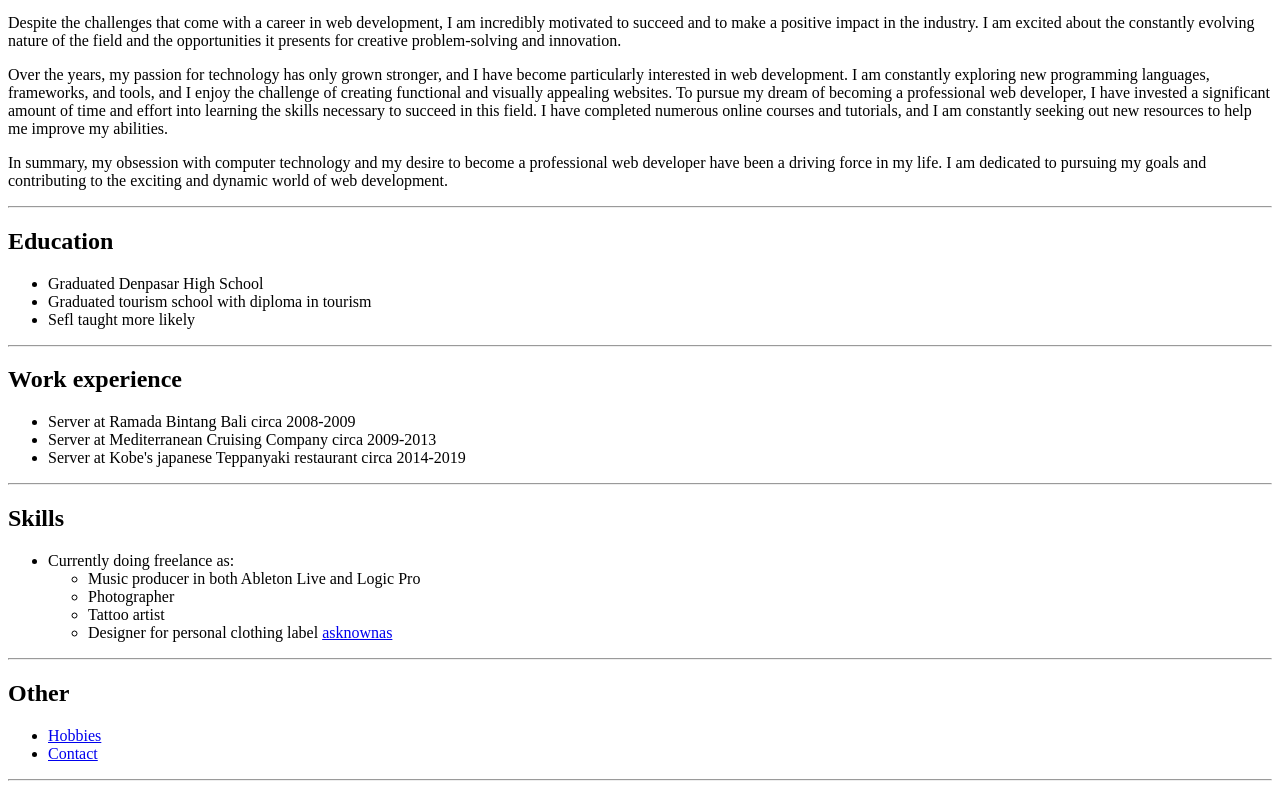
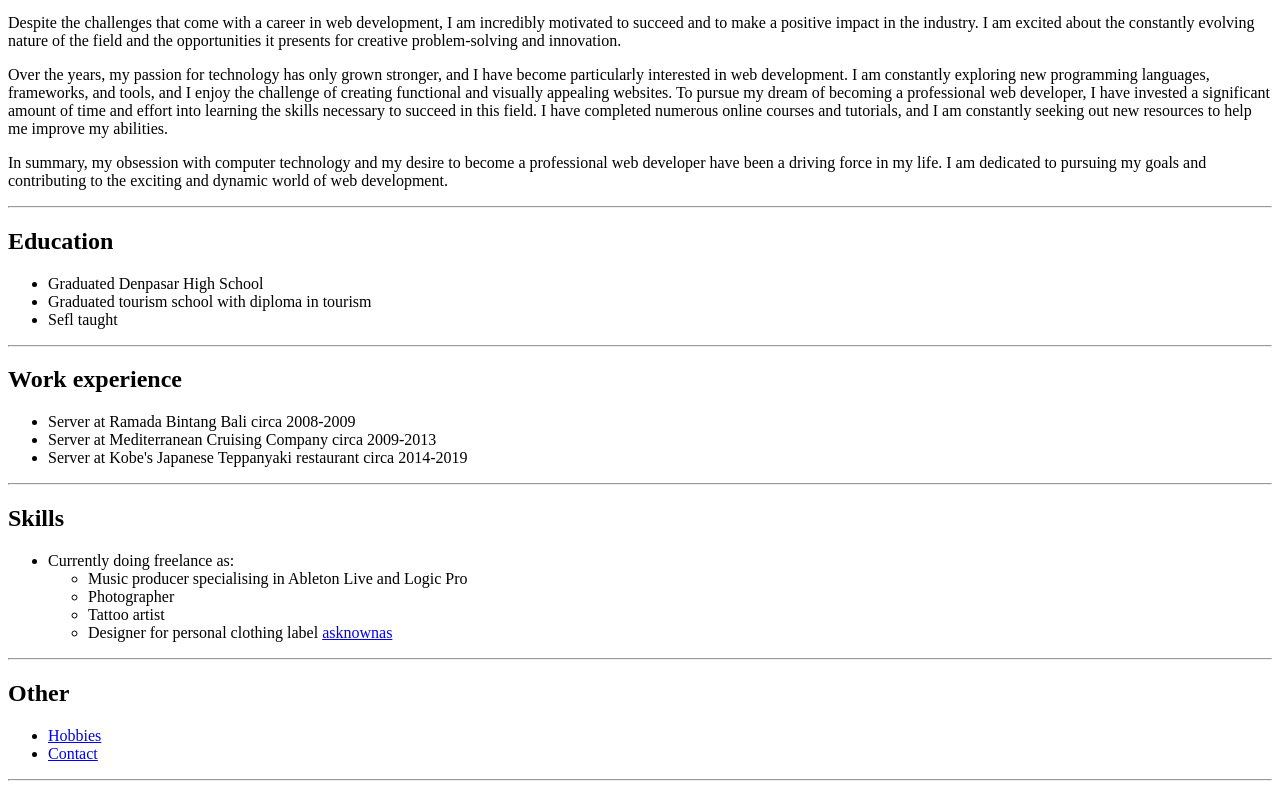
Before and after one commit to panddeh/html-Resume, a plain HTML site: page index.html in a window 1280 px wide. Shown: the part 423-1208 px from the top of the page. Drawn offline with Linux system fonts and the light colour scheme.

Commit message:
Update index.html

```diff
--- a/index.html
+++ b/index.html
@@ -43,7 +43,7 @@
     <ul>
         <li>Graduated Denpasar High School </li>
         <li>Graduated tourism school with diploma in tourism</li>
-        <li>Sefl taught more likely </li>
+        <li>Sefl taught</li>
     </ul>
 
  <hr/>
@@ -52,7 +52,7 @@
      <ul>
         <li>Server at Ramada Bintang Bali circa 2008-2009</li>
         <li>Server at Mediterranean Cruising Company circa 2009-2013</li>
-        <li>Server at Kobe's japanese Teppanyaki restaurant circa 2014-2019</li>
+        <li>Server at Kobe's Japanese Teppanyaki restaurant circa 2014-2019</li>
      </ul>
 
   <hr/>
@@ -61,7 +61,7 @@
     <ul>
         <li>Currently doing freelance as:
             <ul>
-                <li>Music producer in both Ableton Live and Logic Pro </li>
+                <li>Music producer specialising in Ableton Live and Logic Pro </li>
                 <li>Photographer</li>
                 <li>Tattoo artist</li>
                 <li>Designer for personal clothing label <a href="https://asknownasonline.com/">asknownas</a></li>
```
